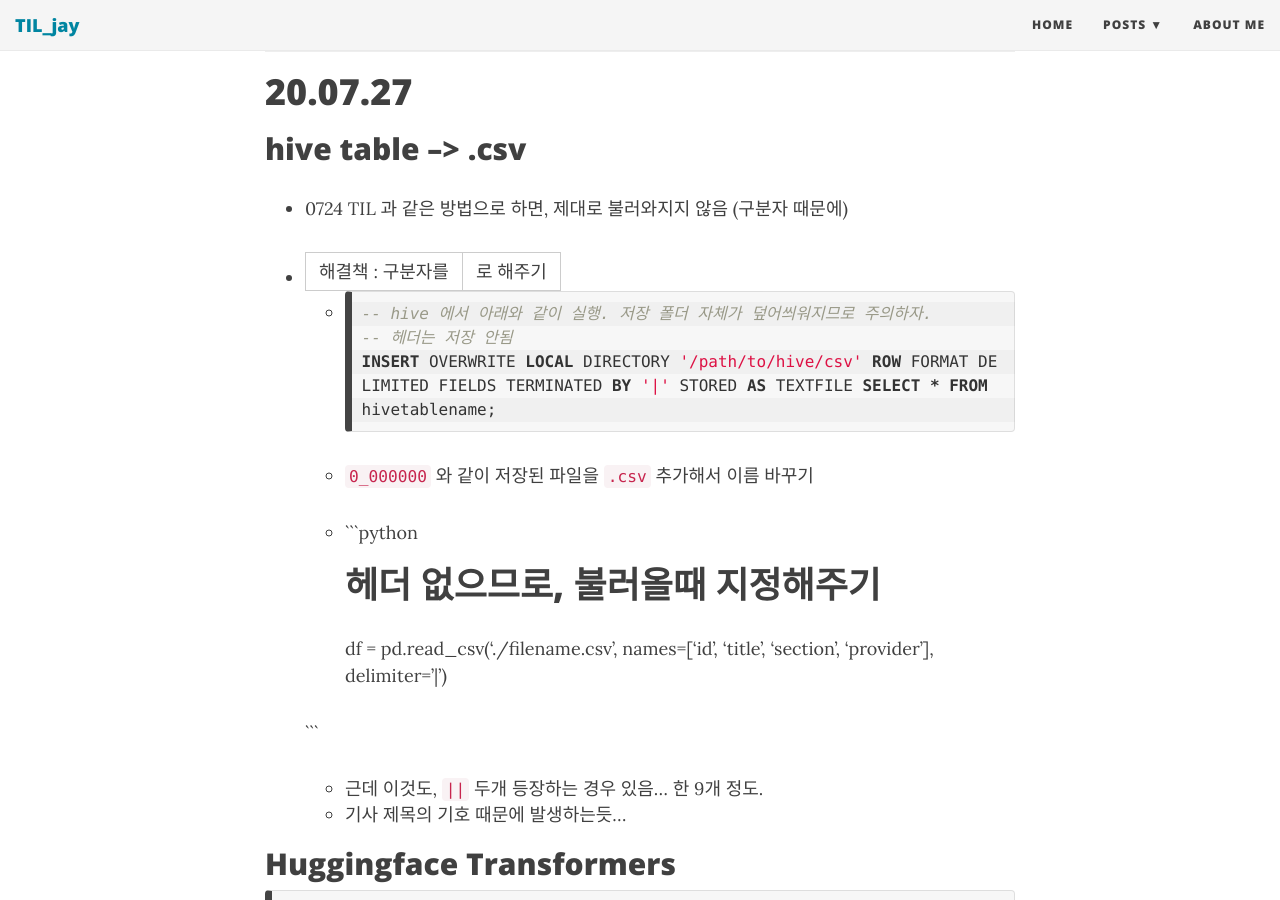
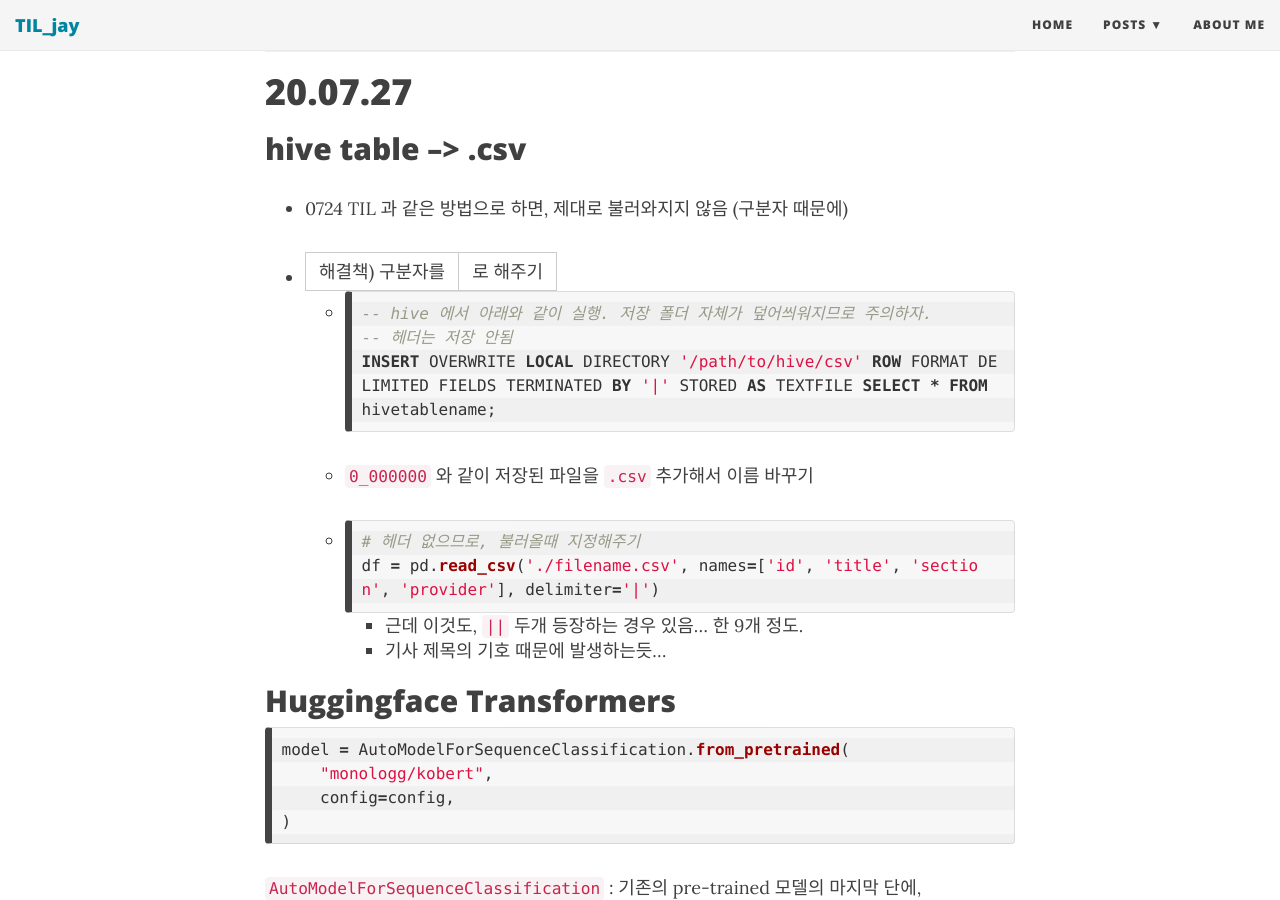
Before and after one commit to jaywican/jaywican.github.io, a Jekyll site: the page built from _posts/2020-07-30-2020-07-TIL.md, in a window 1280 px wide and 900 px high, scrolled down 6555 px. Built offline with Jekyll 4.4.1, drawn with Linux system fonts in a browser that asks for light colours; nearby versions of some CDN libraries; comment, search, counter and statistics services are not loaded; some of the changed text lies outside the part shown.

Commit message:
TIL modify

````diff
--- a/_posts/2020-07-30-2020-07-TIL.md
+++ b/_posts/2020-07-30-2020-07-TIL.md
@@ -275,7 +275,7 @@ pip3 install konlpy
 
 - 0724 TIL 과 같은 방법으로 하면, 제대로 불러와지지 않음 (구분자 때문에)
 
-- 해결책 : 구분자를 | 로 해주기
+- 해결책) 구분자를 | 로 해주기
 
   - ```sql
     -- hive 에서 아래와 같이 실행. 저장 폴더 자체가 덮어씌워지므로 주의하자.
@@ -288,8 +288,7 @@ pip3 install konlpy
   - ```python
     # 헤더 없으므로, 불러올때 지정해주기
     df = pd.read_csv('./filename.csv', names=['id', 'title', 'section', 'provider'], delimiter='|')
-
-  ```
+    ```
 
     - 근데 이것도, `||` 두개 등장하는 경우 있음... 한 9개 정도.
     - 기사 제목의 기호 때문에 발생하는듯...
@@ -358,3 +357,4 @@ model = AutoModelForSequenceClassification.from_pretrained(
 
   # 현재 폴더의 하위 파일 개수 세기
   find . -type f | wc -l
+  ```
````
